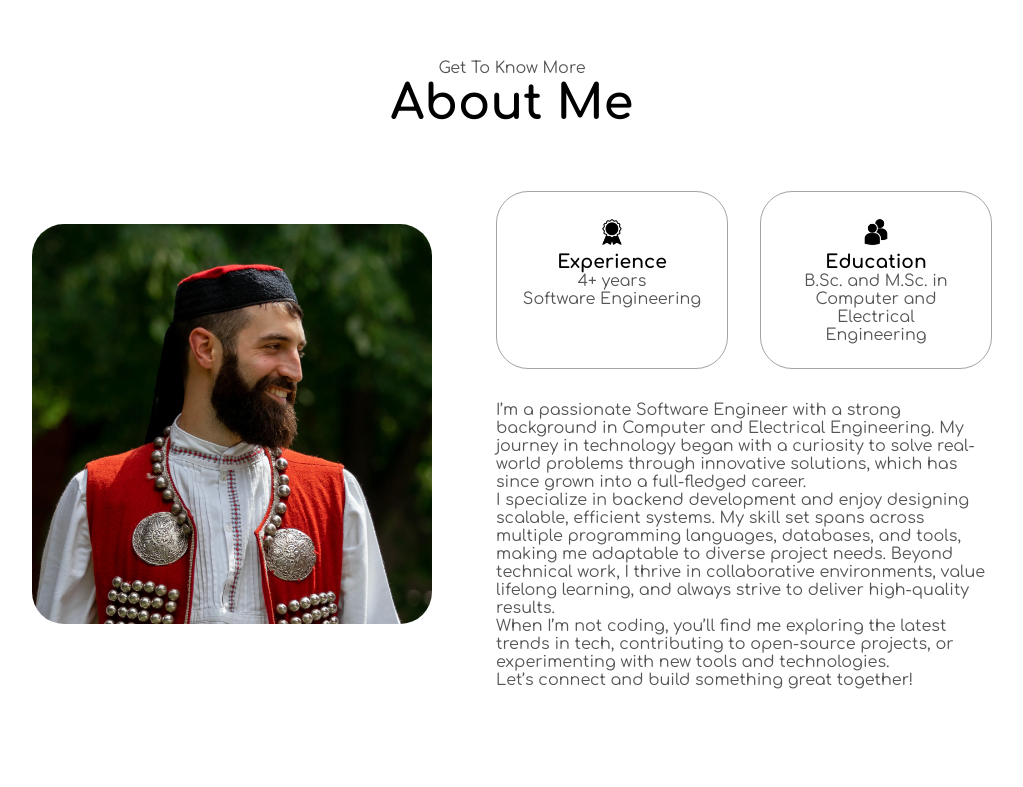
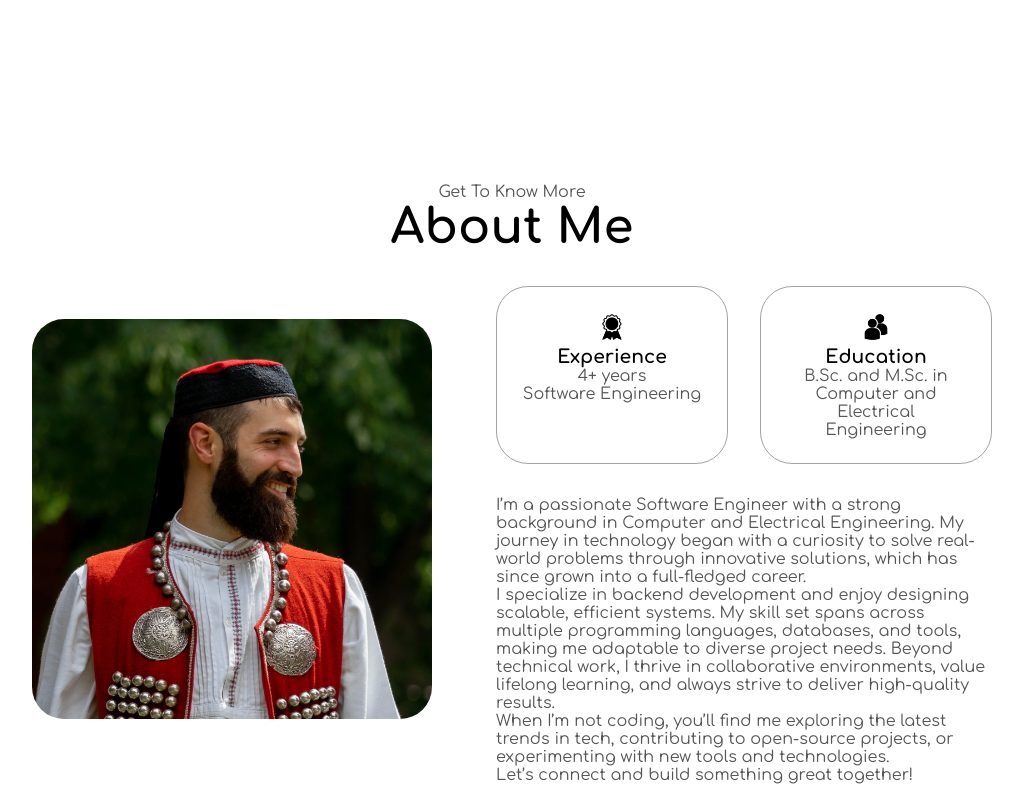
Before and after one commit to bastajko/bastajko.github.io, a plain HTML site: page index.html in a window 1280 px wide. Shown: the part 869-1656 px from the top of the page, without its empty margins (128-1151 px from the left). Drawn offline with Linux system fonts and the light colour scheme.

Commit message:
Firefox overlap fix

```diff
--- a/style.css
+++ b/style.css
@@ -192,11 +192,16 @@ a:hover {
 /* SECTIONS */
 
 section {
-  padding-top: 4vh;
-  height: 96vh;
+  height: auto;
   margin: 0 10rem;
   box-sizing: border-box;
-  min-height: fit-content;
+  min-height: 100vh;
+  padding: 20px 0;
+  scroll-margin-top: 70px;
+}
+
+section + section {
+  margin-top: 50px;
 }
 
 .section-container {
```
Also changed, not shown: mediaqueries.css (line endings or trailing spaces).
